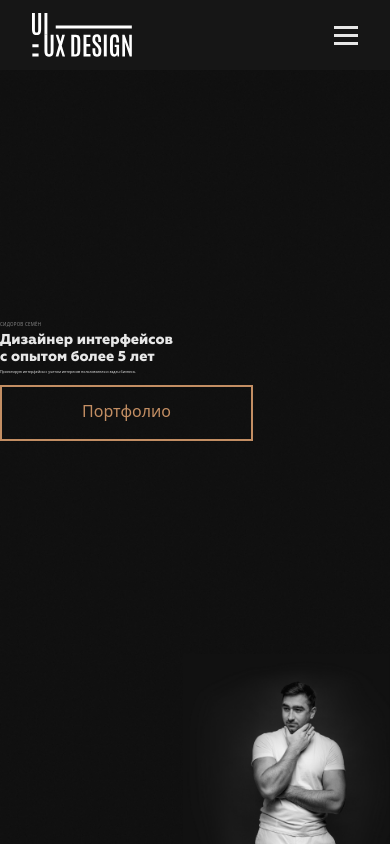
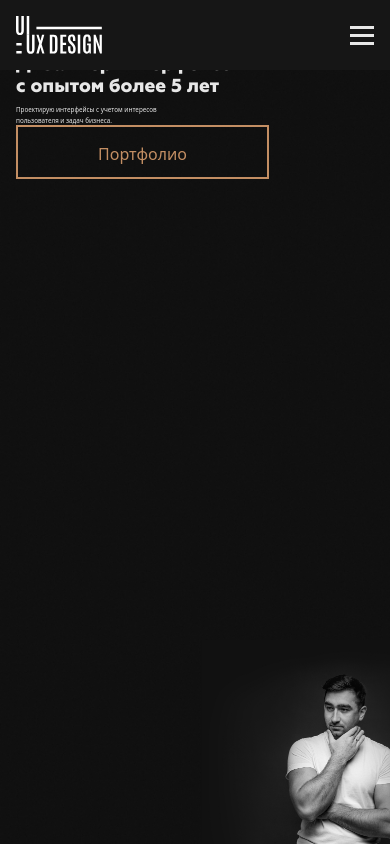
Before and after one commit to alex-lenk/ui-ux-design, a Vue app: page / in a window 390 px wide. Built offline with nearby package versions, Linux system fonts and the light colour scheme; a web font is replaced by a local one.

Commit message:
Fixed notebook version

```diff
--- a/src/assets/styles/base/_base.scss
+++ b/src/assets/styles/base/_base.scss
@@ -20,6 +20,10 @@ body {
   }
 }
 
+img {
+  max-width: 100%;
+}
+
 .container {
   width: 100%;
   margin: auto;
@@ -27,6 +31,11 @@ body {
   @media (min-width: 992px) {
     padding-left: 32px;
     padding-right: 32px;
+  }
+
+  @media (max-width: 991px) {
+    padding-left: 16px;
+    padding-right: 16px;
   }
 
   @media (min-width: 1741px) {
--- a/src/assets/styles/components/_header.scss
+++ b/src/assets/styles/components/_header.scss
@@ -1,7 +1,6 @@
 .header {
   width: 100%;
   height: 70px;
-  padding-left: 32px;
   display: flex;
   align-items: center;
   background-color: #161616;
@@ -11,11 +10,13 @@
   z-index: 4;
 }
 
+.header__logo {
+  width: 86px;
+}
+
 .header__toggle {
-  width: 88px;
   height: inherit;
   margin-left: auto;
-  padding: 0 32px;
   display: flex;
   cursor: pointer;
   transition: background-color .2s ease-in-out;
@@ -34,8 +35,30 @@
   }
 }
 
+@media (min-width: 992px) {
+  .header {
+    padding-left: 32px;
+  }
+  .header__toggle {
+    width: 88px;
+    padding-left: 32px;
+    padding-right: 32px;
+  }
+}
+
 @media (min-width: 1281px) {
   .header {
     display: none;
   }
 }
+
+@media (max-width: 991px) {
+  .header {
+    padding-left: 16px;
+  }
+  .header__toggle {
+    width: 56px;
+    padding-left: 16px;
+    padding-right: 16px;
+  }
+}
--- a/src/assets/styles/components/_main.scss
+++ b/src/assets/styles/components/_main.scss
@@ -2,9 +2,6 @@
   height: 100%;
   position: relative;
   z-index: 1;
-  display: flex;
-  justify-content: center;
-  flex-direction: column;
 
   &::before {
     height: 100%;
@@ -19,7 +16,6 @@
 }
 
 .main__name {
-  margin-top: -82px;
   letter-spacing: .05em;
   color: #888;
   text-transform: uppercase;
@@ -35,6 +31,23 @@
 
 .main__btn {
   align-self: flex-start;
+}
+
+@media (min-width: 992px) {
+  .main {
+    display: flex;
+    justify-content: center;
+    flex-direction: column;
+  }
+}
+
+@media (min-width: 1281px) {
+  .main::before {
+    height: inherit;
+  }
+  .main__name {
+    margin-top: -82px;
+  }
 }
 
 @media (min-width: 1741px) {
@@ -61,18 +74,7 @@
   }
 }
 
-@media (min-width: 1741px) and (max-width: 2099px) {
-  .main::before {
-    width: 53vw;
-    right: -12vw;
-  }
-}
-
 @media (max-width: 1740px) {
-  .main::before {
-    width: 53vw;
-    right: 0;
-  }
   .main__name {
     margin-bottom: 1.15vw;
     font-size: 1.15vw;
@@ -89,3 +91,42 @@
     font-size: 0.92vw;
   }
 }
+
+@media (max-width: 1280px) {
+  .main::before {
+    width: 66vw;
+    height: calc(100% - 35px);
+    right: -68px;
+  }
+  .main__name {
+    margin-top: 32px;
+    margin-bottom: get-vw(24px);
+    font-size: get-vw(20px);
+    line-height: get-vw(32px);
+  }
+  .main__title {
+    margin-bottom: get-vw(16px);
+    font-size: get-vw(48px);
+    line-height: get-vw(56px);
+  }
+  .main__subtitle {
+    max-width: 50%;
+    margin-bottom: get-vw(40px);
+    font-size: get-vw(16px);
+    line-height: get-vw(28px);
+  }
+}
+
+@media (min-width: 1281px) and (max-width: 1740px) {
+  .main::before {
+    width: 53vw;
+    right: 0;
+  }
+}
+
+@media (min-width: 1741px) and (max-width: 2099px) {
+  .main::before {
+    width: 53vw;
+    right: -12vw;
+  }
+}
--- a/src/assets/styles/components/_nav.scss
+++ b/src/assets/styles/components/_nav.scss
@@ -47,7 +47,7 @@
 }
 
 .nav__menu-active {
-  background-color: #222;
+  color: #888;
 }
 
 .nav__social {
--- a/src/assets/styles/styles.scss
+++ b/src/assets/styles/styles.scss
@@ -23,9 +23,10 @@ $navWidth: 230px;
 @import "vendors/bootstrap/reboot";
 
 /* Project styles */
+@import "tools/_mixin.scss";
 @import "base/_fonts.scss";
 @import "base/_base.scss";
 
 @import "components/_nav.scss";
+@import "components/_header.scss";
 @import "components/_main.scss";
-@import "components/_header.scss";
--- /dev/null
+++ b/src/assets/styles/tools/_mixin.scss
@@ -0,0 +1,11 @@
+@use "sass:math";
+$vw-viewport: 992;
+/*@function get-vw($font){
+  $vw-context: $vw-viewport * 0.01 * 1px;
+  @return math.div($font, $vw-context) * 1vw;
+}*/
+
+@function get-vw($target) {
+  $vw-context: $vw-viewport * 0.01 * 1px;
+  @return math.div($target, $vw-context) * 1vw;
+}
```
